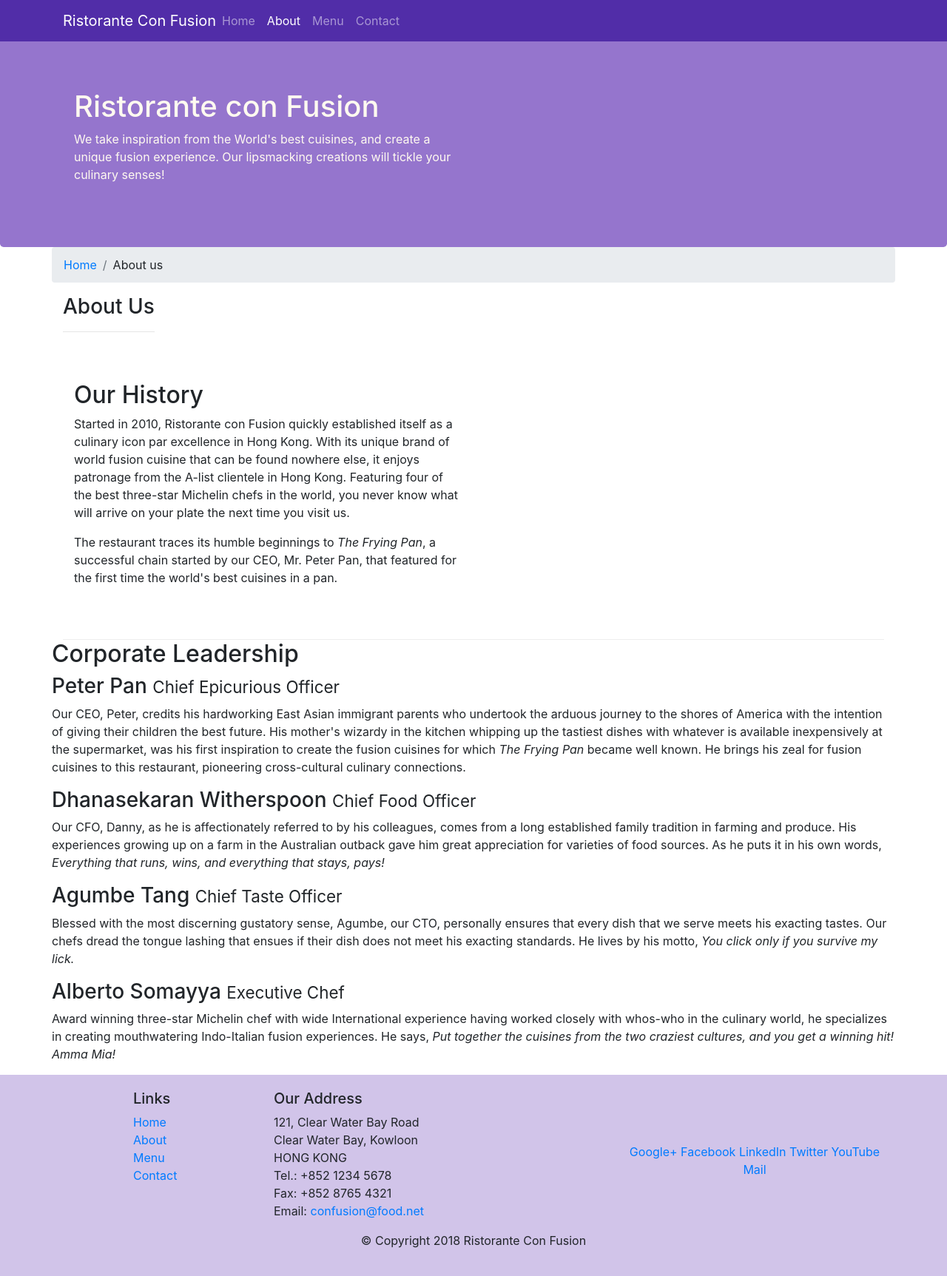
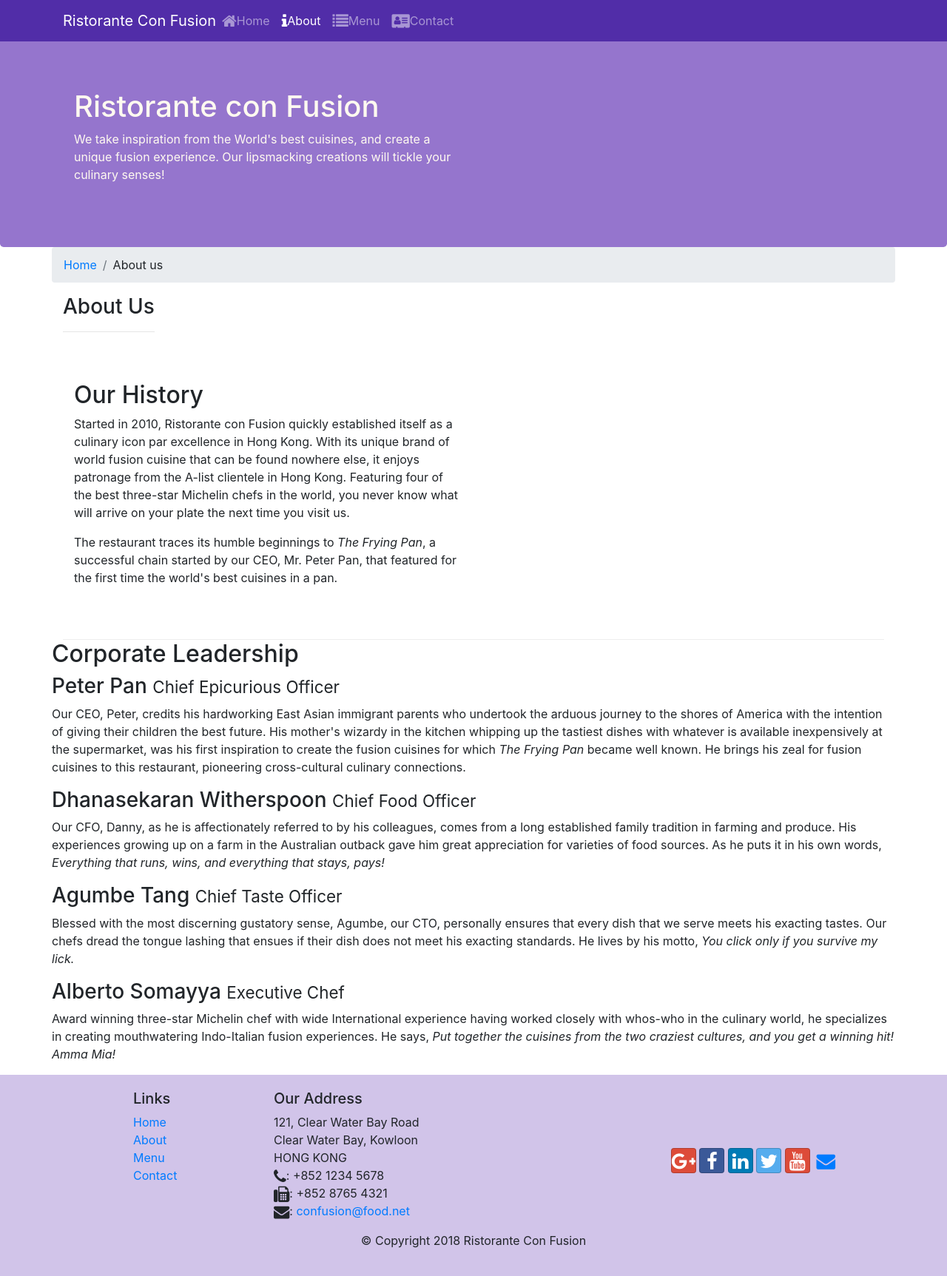
Before and after one commit to Naveen-Singh8783/restaurent, a website: page aboutus.html in a window 1280 px wide. Shown: the whole page at 74% size. Drawn offline with nearby package versions, Linux system fonts and the light colour scheme.

Commit message:
Icon font

```diff
--- a/aboutus.html
+++ b/aboutus.html
@@ -9,6 +9,8 @@
 
        <!-- Bootstrap CSS -->
        <link rel="stylesheet" href="node_modules/bootstrap/dist/css/bootstrap.min.css">
+       <link rel="stylesheet" href="node_modules/font-awesome/css/font-awesome.min.css">
+       <link rel="stylesheet" href="node_modules/bootstrap-social/bootstrap-social.css">
        <link rel="stylesheet" href="css/styles.css">
     <title>Ristorante Con Fusion: About Us</title>
 
@@ -23,10 +25,10 @@
                     <a class="navbar-brand mr-auto" href="#">Ristorante Con Fusion</a>
                     <div class="collapse navbar-collapse" id="Navbar">
                         <ul class="navbar-nav mr-auto">
-                                <li class="nav-item"><a class="nav-link" href="./index.html">Home</a></li>
-                                <li class="nav-item active"><a class="nav-link" href="#">About</a></li>
-                                <li class="nav-item"><a class="nav-link" href="#">Menu</a></li>
-                                <li class="nav-item"><a class="nav-link" href="#">Contact</a></li>
+                                <li class="nav-item"><a class="nav-link" href="./index.html"><span class="fa fa-home fa-lg"></span>Home</a></li>
+                                <li class="nav-item active"><a class="nav-link" href="#"><span class="fa fa-info fa-lg"></span>About</a></li>
+                                <li class="nav-item"><a class="nav-link" href="#"><span class="fa fa-list fa-lg"></span>Menu</a></li>
+                                <li class="nav-item"><a class="nav-link" href="#"><span class="fa fa-address-card fa-lg"></span>Contact</a></li>
                         </ul>
                     </div>
                 </div>
@@ -108,19 +110,19 @@
 		              121, Clear Water Bay Road<br>
 		              Clear Water Bay, Kowloon<br>
 		              HONG KONG<br>
-		              Tel.: +852 1234 5678<br>
-		              Fax: +852 8765 4321<br>
-		              Email: <a href="mailto:confusion@food.net">confusion@food.net</a>
+		              <i class="fa fa-phone fa-lg"></i>: +852 1234 5678<br>
+		              <i class="fa fa-fax fa-lg"></i>: +852 8765 4321<br>
+		              <i class="fa fa-envelope fa-lg"></i>: <a href="mailto:confusion@food.net">confusion@food.net</a>
 		           </address>
                 </div>
                 <div class="col-12 col-sm-4 align-self-center">
                     <div class="text-center">
-                        <a href="http://google.com/+">Google+</a>
-                        <a href="http://www.facebook.com/profile.php?id=">Facebook</a>
-                        <a href="http://www.linkedin.com/in/">LinkedIn</a>
-                        <a href="http://twitter.com/">Twitter</a>
-                        <a href="http://youtube.com/">YouTube</a>
-                        <a href="mailto:">Mail</a>
+                        <a class="btn btn-social-icon btn-google" href="http://google.com/+"><i class="fa fa-google-plus fa-lg"></i></a>
+                        <a class="btn btn-social-icon btn-facebook" href="http://www.facebook.com/profile.php?id="><i class="fa fa-facebook fa-lg"></i></a>
+                        <a class="btn btn-social-icon btn-linkedin" href="http://www.linkedin.com/in/"><i class="fa fa-linkedin"></i></a>
+                        <a class="btn btn-social-icon btn-twitter" href="http://twitter.com/"><i class="fa fa-twitter fa-lg"></i></a>
+                        <a class="btn btn-social-icon btn-google" href="http://youtube.com/"><i class="fa fa-youtube fa-lg"></i></a>
+                        <a class="btn btn-social-icon" href="mailto:"><i class="fa fa-envelope fa-lg"></i></a>
                     </div>
                 </div>
            </div>
--- a/package.json
+++ b/package.json
@@ -15,6 +15,8 @@
   },
   "dependencies": {
     "bootstrap": "^4.0.0",
+    "bootstrap-social": "^5.1.1",
+    "font-awesome": "^4.7.0",
     "jquery": "^3.3.1",
     "popper.js": "^1.12.9"
   }
```
Also changed, not shown: index.html (+16 -14 lines), 1 other file.
